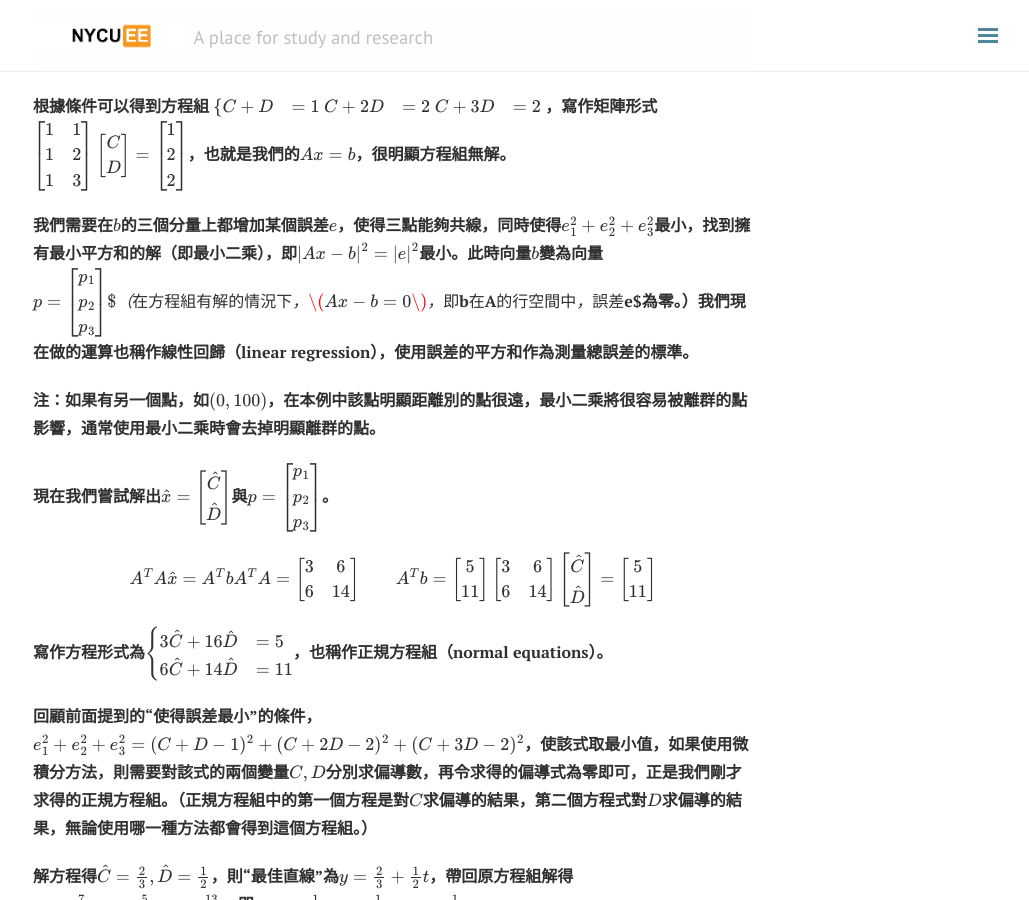
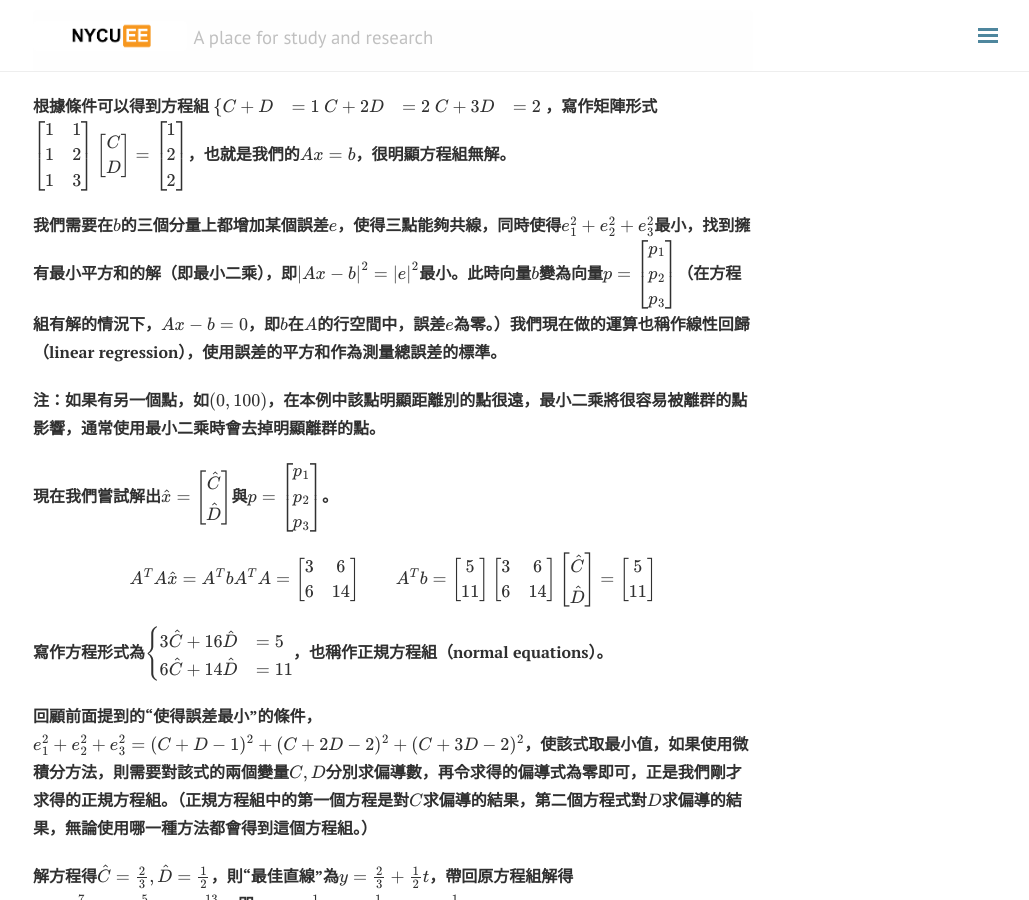
Before and after one commit to nycu-ee/nycu-ee.github.io, a Jekyll site: the page built from _posts/2021-02-08-linear-algebra-16.md, in a window 1280 px wide and 900 px high, scrolled down 2296 px. Shown: the whole window, without its empty margins (247-1276 px from the left). Built offline with Jekyll 4.4.1, drawn with Linux system fonts in a browser that asks for light colours; nearby versions of some CDN libraries; formulas are drawn with MathJax 3; comment, search, counter and statistics services are not loaded.

```diff
--- a/_posts/2021-02-08-linear-algebra-16.md
+++ b/_posts/2021-02-08-linear-algebra-16.md
@@ -92,7 +92,7 @@ C+3D&=2 \\\\
 $，寫作矩陣形式
 $$\begin{bmatrix}1&1 \\1&2 \\1&3\\\end{bmatrix}\begin{bmatrix}C\\D\\\end{bmatrix}=\begin{bmatrix}1\\2\\2\\\end{bmatrix}$$，也就是我們的$Ax=b$，很明顯方程組無解。
 
-我們需要在$b$的三個分量上都增加某個誤差$e$，使得三點能夠共線，同時使得$e_1^2+e_2^2+e_3^2$最小，找到擁有最小平方和的解（即最小二乘），即$\left\|Ax-b\right\|^2=\left\|e\right\|^2$最小。此時向量$b$變為向量$p=\begin{bmatrix}p_1\\\\p_2\\\\p_3\end{bmatrix}\\$（在方程組有解的情況下，$$Ax-b=0$$，即$b$在$A$的行空間中，誤差$e$為零。）我們現在做的運算也稱作線性回歸（linear regression），使用誤差的平方和作為測量總誤差的標準。
+我們需要在$b$的三個分量上都增加某個誤差$e$，使得三點能夠共線，同時使得$e_1^2+e_2^2+e_3^2$最小，找到擁有最小平方和的解（即最小二乘），即$\left\|Ax-b\right\|^2=\left\|e\right\|^2$最小。此時向量$b$變為向量$p=\begin{bmatrix}p_1\\\\p_2\\\\p_3\end{bmatrix}$（在方程組有解的情況下，$$Ax-b=0$$，即$b$在$A$的行空間中，誤差$e$為零。）我們現在做的運算也稱作線性回歸（linear regression），使用誤差的平方和作為測量總誤差的標準。
 
 注：如果有另一個點，如$(0, 100)$，在本例中該點明顯距離別的點很遠，最小二乘將很容易被離群的點影響，通常使用最小二乘時會去掉明顯離群的點。
 
```
